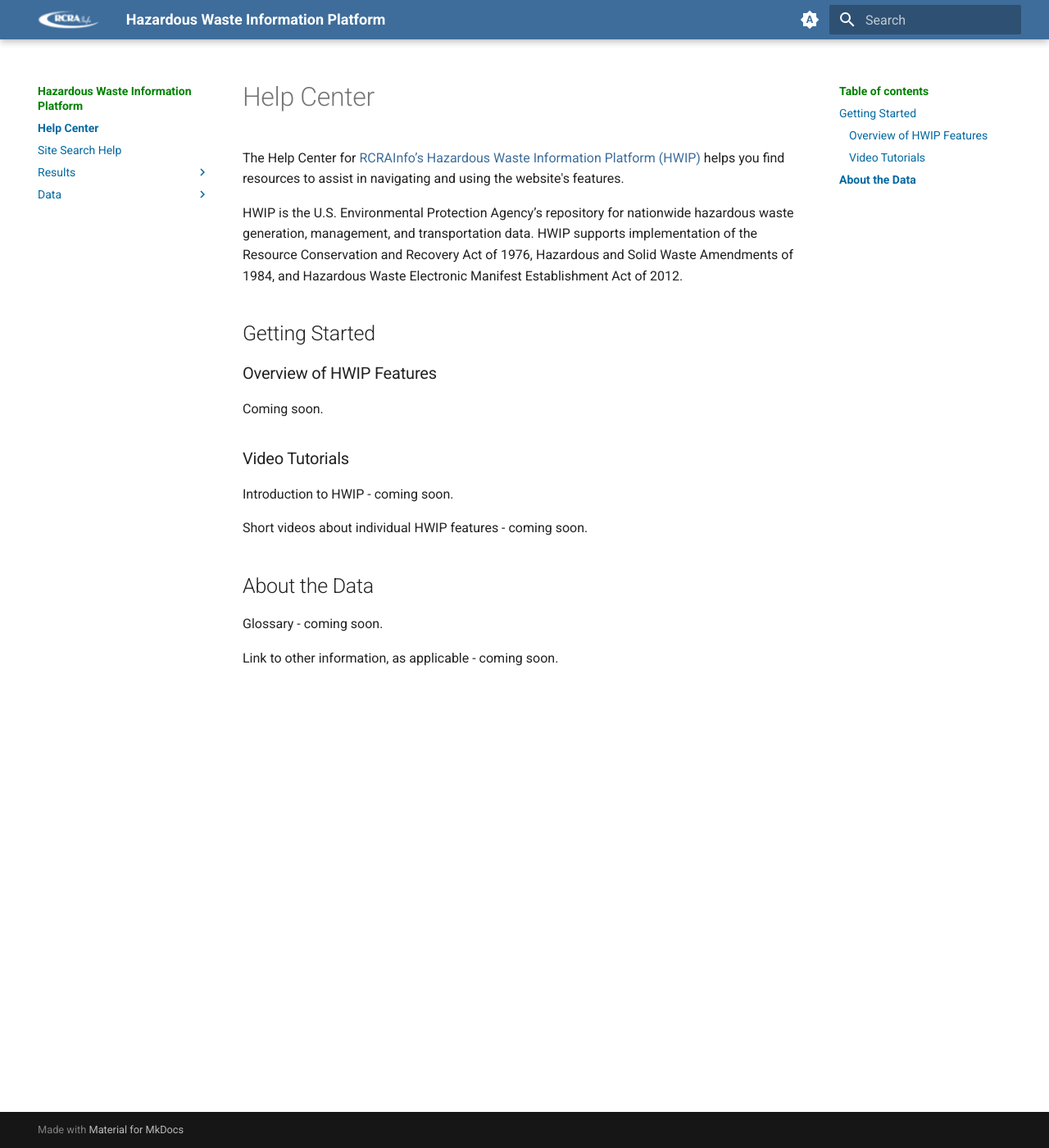
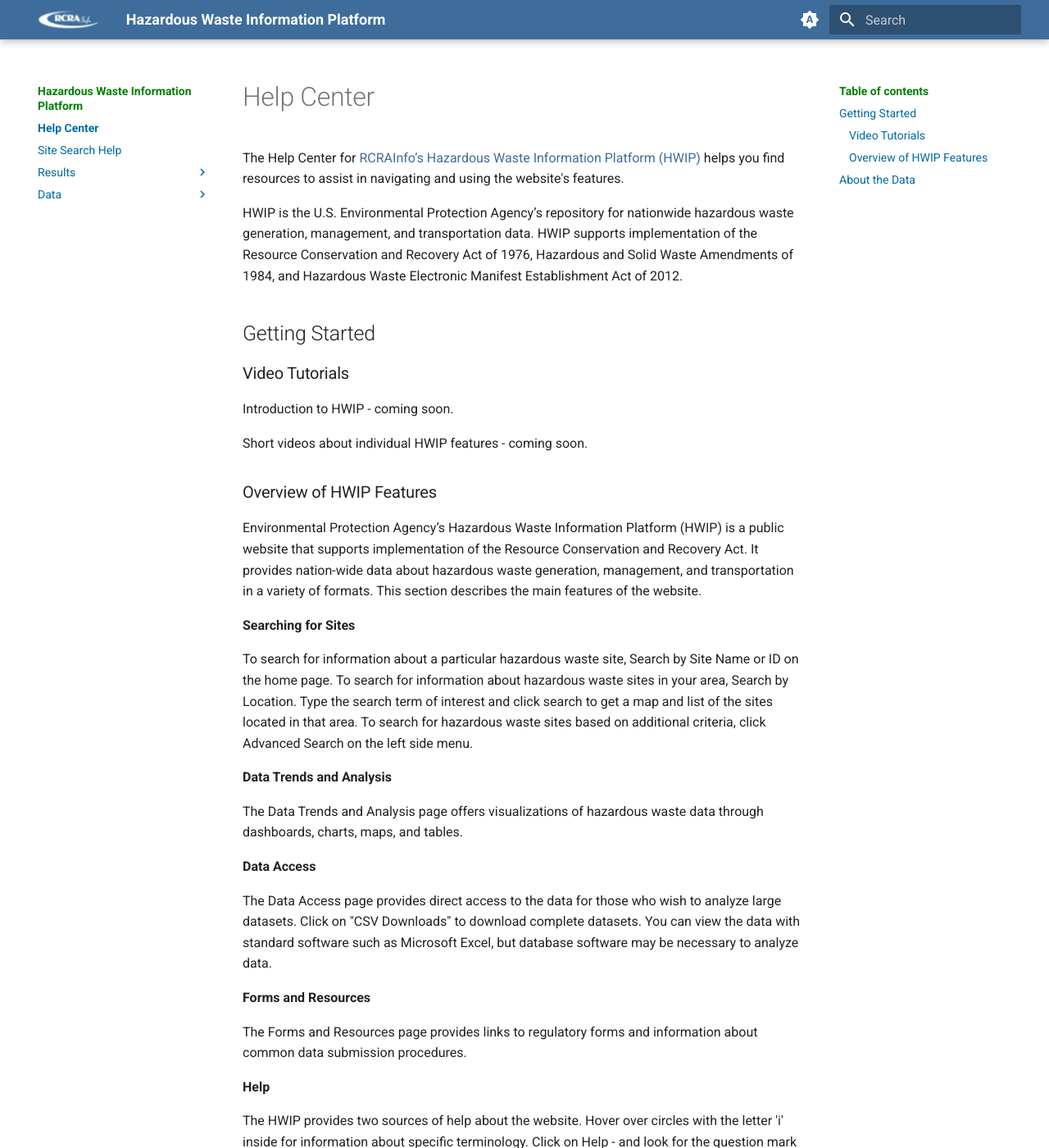
Before and after one commit to furrlori-oss/hwip, an MkDocs documentation site: the page built from docs/index.md, in a window 1280 px wide and 1400 px high. Shown: the whole window at 82% size. Built offline with MkDocs 1.6.1 and Material for MkDocs 9.7.7, drawn with Linux system fonts in a browser that asks for light colours; some of the changed text lies outside the part shown.

Commit message:
Update index.md

```diff
--- a/docs/index.md
+++ b/docs/index.md
@@ -6,16 +6,36 @@
 
 ## Getting Started
 
-### Overview of HWIP Features
-
-Coming soon.
-
 ### Video Tutorials
 
 Introduction to HWIP - coming soon.
 
 Short videos about individual HWIP features - coming soon.
 
+### Overview of HWIP Features
+
+Environmental Protection Agency’s Hazardous Waste Information Platform (HWIP) is a public website that supports implementation of the Resource Conservation and Recovery Act. It provides nation-wide data about hazardous waste generation, management, and transportation in a variety of formats. This section describes the main features of the website.
+
+**Searching for Sites**
+
+To search for information about a particular hazardous waste site, Search by Site Name or ID on the home page. To search for information about hazardous waste sites in your area, Search by Location. Type the search term of interest and click search to get a map and list of the sites located in that area. To search for hazardous waste sites based on additional criteria, click Advanced Search on the left side menu.
+
+**Data Trends and Analysis**
+
+The Data Trends and Analysis page offers visualizations of hazardous waste data through dashboards, charts, maps, and tables.
+
+**Data Access**
+
+The Data Access page provides direct access to the data for those who wish to analyze large datasets. Click on "CSV Downloads" to download complete datasets. You can view the data with standard software such as Microsoft Excel, but database software may be necessary to analyze data.
+
+**Forms and Resources**
+
+The Forms and Resources page provides links to regulatory forms and information about common data submission procedures.
+
+**Help**
+
+The HWIP provides two sources of help about the website. Hover over circles with the letter 'i' inside for information about specific terminology. Click on Help - and look for the question mark icon on other HWIP pages - to find information related to using and understanding the website’s features.
+
 ## About the Data
 
 Glossary - coming soon.
```
